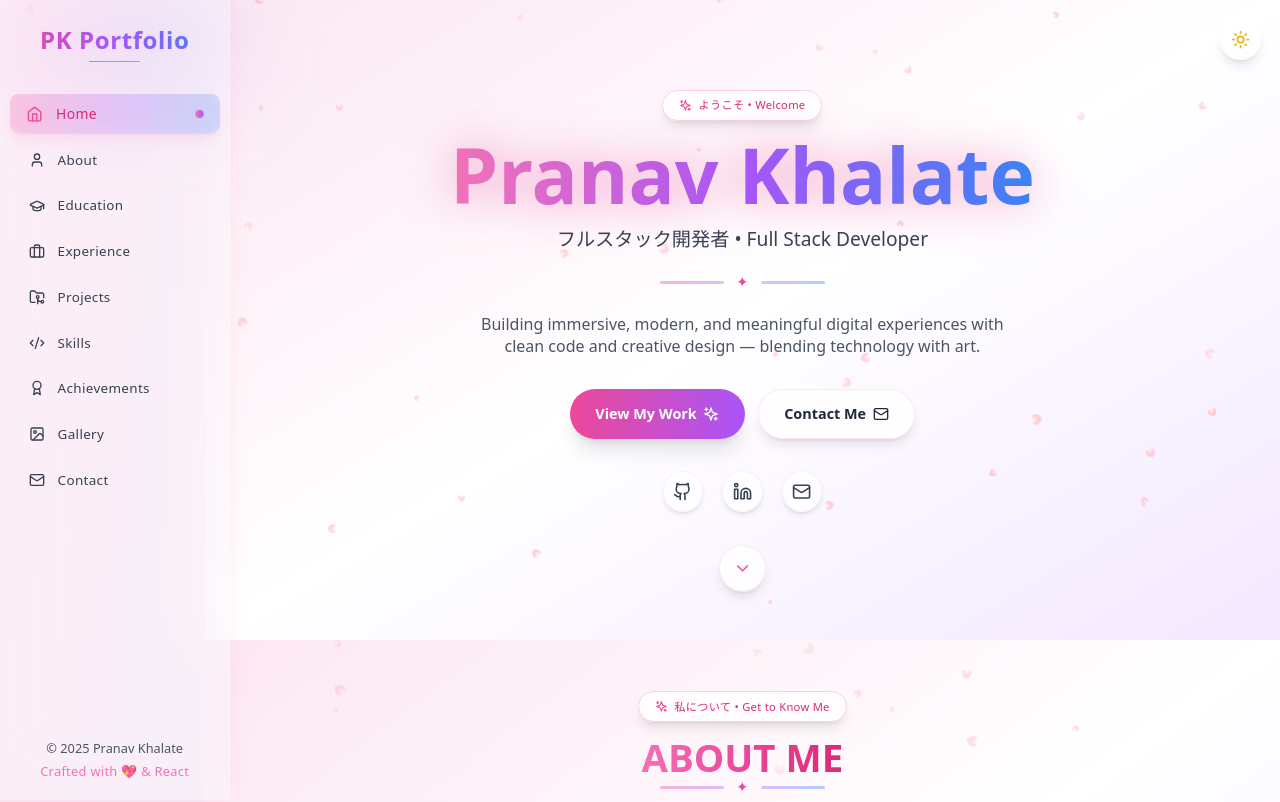
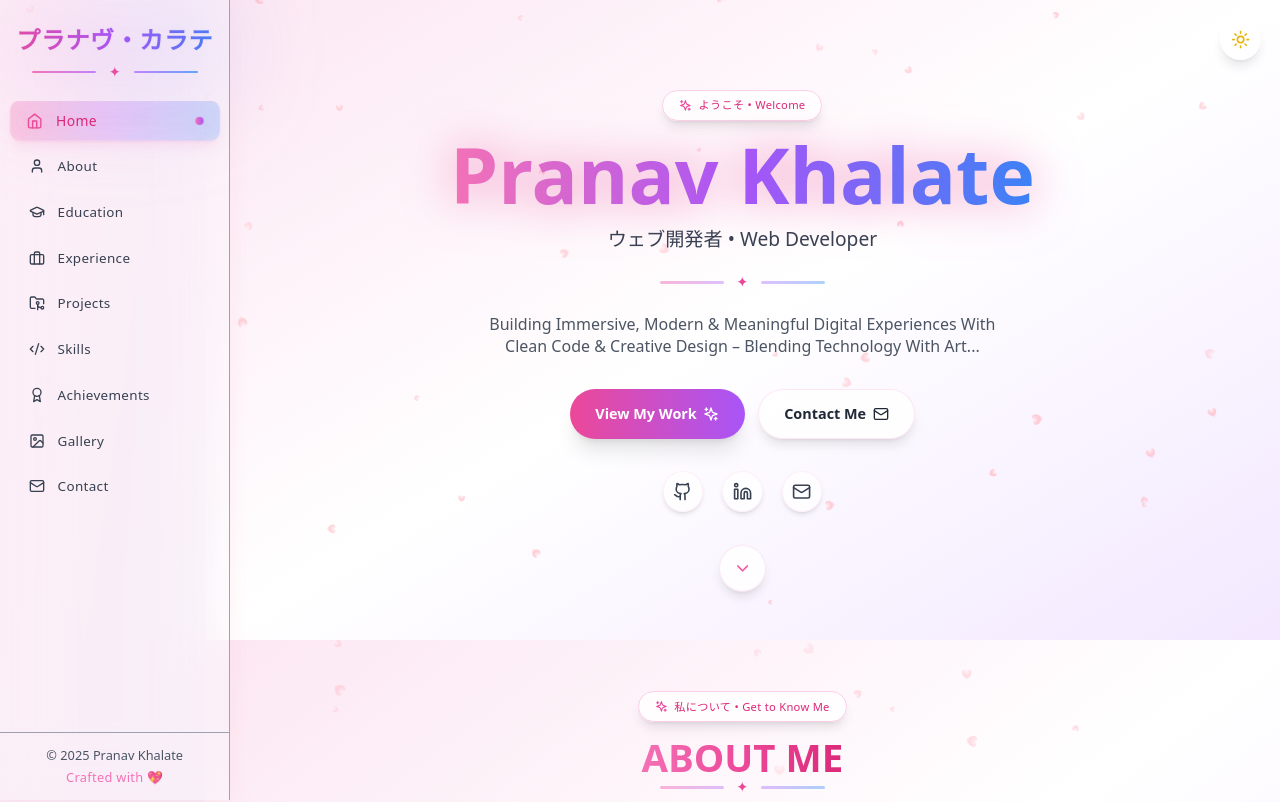
Before and after one commit to FrostByte-49/Portfolio_, a React (Vite) app: page / in a window 1280 px wide. Shown: the top 802 px of the page. Built offline with nearby package versions, Linux system fonts and the light colour scheme.

Commit message:
Fixed Issues
- Implemented Web3Forms For Contact Form
- Enhanced The Design Of Sidebar
- Improved Hero Section

```diff
--- a/src/components/Sidebar.tsx
+++ b/src/components/Sidebar.tsx
@@ -39,7 +39,7 @@ export default function Sidebar({ activeSection }: SidebarProps) {
   return (
     <aside
       className="fixed left-0 top-0 h-full w-72 bg-white/30 dark:bg-[#0d0b1e]/40
-                 backdrop-blur-2xl border-r border-white/20 dark:border-white/10
+                 backdrop-blur-2xl border-r border-gray-400 dark:border-white/10
                  shadow-[0_0_25px_rgba(255,182,193,0.2)] z-40 hidden lg:flex flex-col"
 
     >
@@ -47,9 +47,16 @@ export default function Sidebar({ activeSection }: SidebarProps) {
       <div className="py-8 text-center relative">
         <div className="absolute inset-0 bg-gradient-to-r from-pink-400/20 via-purple-400/20 to-blue-400/20 blur-3xl rounded-full animate-pulse" />
         <h2 className="relative text-3xl font-extrabold bg-gradient-to-r from-pink-500 via-purple-500 to-blue-500 bg-clip-text text-transparent tracking-wide drop-shadow-sm">
-          PK Portfolio
+          プラナヴ・カラテ
         </h2>
-        <div className="mt-2 mb-2 h-[2px] w-16 mx-auto bg-gradient-to-r from-pink-400 to-purple-400 rounded-full animate-pulse" />
+
+        {/* Line Animation */}
+        <div className="flex justify-center items-center gap-4 mt-2 mb-[-10px]">
+            <div className="h-0.5 w-20 bg-gradient-to-r from-pink-400 to-purple-400 rounded-full animate-pulse" />
+            <span className="text-lg text-pink-500 dark:text-purple-300 font-light">✦</span>
+            <div className="h-0.5 w-20 bg-gradient-to-r from-purple-400 to-blue-400 rounded-full animate-pulse animation-delay-500" />
+        </div>
+
       </div>
 
       {/* Navigation */}
@@ -91,10 +98,10 @@ export default function Sidebar({ activeSection }: SidebarProps) {
       </nav>
 
       {/* Footer Section */}
-      <div className="py-6 text-center text-s text-gray-600 dark:text-gray-400 border-t border-white/10">
+      <div className="py-4 text-center text-s text-gray-600 dark:text-gray-400 border-t border-gray-400">
         <p>© 2025 Pranav Khalate</p>
         <p className="text-[1rem] text-pink-400 mt-1 tracking-wide">
-          Crafted with 💖 & React
+          Crafted with 💖
         </p>
       </div>
     </aside>
--- a/src/components/sections/About.tsx
+++ b/src/components/sections/About.tsx
@@ -1,6 +1,6 @@
 import { Sparkles } from 'lucide-react';
 import { useEffect, useRef } from 'react';
-import profileImage from '../../assets/images/Me_.webp';
+import profileImage from '../../../public/assets/images/Me_.webp';
 
 export default function About() {
   const canvasRef = useRef<HTMLCanvasElement>(null);
--- a/src/components/sections/Experience.tsx
+++ b/src/components/sections/Experience.tsx
@@ -208,7 +208,7 @@ export default function Experience() {
                   style={{ animationDelay: `${index * 200}ms` }}
                 >
                   {/* Timeline Node */}
-                  <div className="absolute left-2 top-32 w-10 h-10 rounded-full bg-gradient-to-r from-pink-500 to-purple-500 flex items-center justify-center shadow-2xl shadow-purple-500/50 z-20 animate-pulse">
+                  <div className="absolute left-2 top-32 w-10 h-10 rounded-full bg-gradient-to-r from-pink-500 to-purple-500 flex items-center justify-center shadow-2xl shadow-purple-500/50 z-20">
                     <Briefcase className="w-4 h-4 text-white" />
                   </div>
 
--- a/src/components/sections/Gallery.tsx
+++ b/src/components/sections/Gallery.tsx
@@ -126,8 +126,8 @@ export default function Gallery() {
         <div className="text-center mt-16 animate-fade-in animation-delay-600">
           <div className="inline-flex items-center gap-3 px-6 py-3 bg-white/60 dark:bg-gray-800/60 backdrop-blur-lg rounded-full border border-pink-200/50 dark:border-purple-700/50">
             <Sparkles className="w-5 h-5 text-pink-500 dark:text-purple-400 animate-pulse" />
-            <p className="text-lg font-medium text-gray-700 dark:text-gray-300">
-              Every picture tells a story of innovation and creativity
+            <p className="text-lg font-medium text-gray-700 dark:text-gray-300 capitalize">
+              Each frame captures a story of innovation & creative brilliance
             </p>
             <Sparkles className="w-5 h-5 text-pink-500 dark:text-purple-400 animate-pulse" />
           </div>
--- a/src/components/sections/Hero.tsx
+++ b/src/components/sections/Hero.tsx
@@ -112,7 +112,7 @@ export default function Hero() {
           </h1>
 
           <p className="text-xl md:text-2xl text-gray-700 dark:text-gray-300 font-light mt-2">
-            フルスタック開発者 • Full Stack Developer
+            ウェブ開発者 • Web Developer
           </p>
         </div>
 
@@ -124,9 +124,9 @@ export default function Hero() {
         </div>
 
         {/* Tagline */}
-        <p className="text-lg md:text-xl text-gray-600 dark:text-gray-400 max-w-2xl mx-auto mt-6 leading-relaxed animate-slide-up">
-          Building immersive, modern, and meaningful digital experiences
-          with clean code and creative design — blending technology with art.
+        <p className="text-lg md:text-xl text-gray-600 dark:text-gray-400 max-w-2xl mx-auto mt-6 leading-relaxed animate-slide-up capitalize">
+          Building immersive, modern & meaningful digital experiences
+          with clean code & creative design – blending technology with art...
         </p>
 
         {/* Buttons */}
@@ -156,13 +156,15 @@ export default function Hero() {
         {/* Socials */}
         <div className="flex justify-center gap-6 mt-10 animate-fade-in animation-delay-400">
           {[
-            { icon: Github, href: '#', label: 'GitHub' },
-            { icon: Linkedin, href: '#', label: 'LinkedIn' },
-            { icon: Mail, href: '#', label: 'Email' },
+            { icon: Github, href: 'https://github.com/FrostByte-49', label: 'GitHub' },
+            { icon: Linkedin, href: 'https://www.linkedin.com/in/pranav-kh/', label: 'LinkedIn' },
+            { icon: Mail, href: 'mailto:pranav.kh25@gmail.com', label: 'Email' },
           ].map(({ icon: Icon, href, label }) => (
             <a
               key={label}
               href={href}
+              target="_blank"
+              rel="noreferrer noopener"
               className="group p-3 bg-white/70 dark:bg-gray-800/70 backdrop-blur-md border border-pink-200/30 dark:border-purple-700/30 rounded-full shadow-md hover:shadow-xl transform hover:scale-110 hover:bg-pink-50 dark:hover:bg-purple-900/30 transition-all duration-300"
               aria-label={label}
             >
--- a/src/components/sections/Projects.tsx
+++ b/src/components/sections/Projects.tsx
@@ -38,7 +38,7 @@ const projectsData = [
     description: 'A dynamic personal portfolio showcasing projects, experience, and achievements.',
     longDescription: `A modern, fully responsive developer portfolio crafted to highlight projects, internships, open-source contributions, and personal achievements. Designed with a minimalist aesthetic and smooth animations, it offers an engaging browsing experience with sections like About, Projects, Experience, and Contact. Built with React, TypeScript, and TailwindCSS, the website reflects both technical proficiency and attention to design detail.`,
     tech: ['React', 'TypeScript', 'TailwindCSS', 'Framer Motion', 'Lucide React'],
-    image: 'https://images.pexels.com/photos/1181671/pexels-photo-1181671.jpeg?auto=compress&cs=tinysrgb&w=600',
+    image: 'https://res.cloudinary.com/dhn92qb61/image/upload/v1762707726/Screenshot_2025-11-09_222709_ykpr3m.png',
     github: 'https://github.com/FrostByte-49/Portfolio_',
     demo: '#',
   },
--- a/src/components/sections/Skills.tsx
+++ b/src/components/sections/Skills.tsx
@@ -208,7 +208,7 @@ export default function Skills() {
           <div className="inline-flex items-center gap-3 px-6 py-3 bg-white/60 dark:bg-gray-800/60 backdrop-blur-lg rounded-full border border-pink-200/50 dark:border-purple-700/50">
             <Sparkles className="w-5 h-5 text-pink-500 dark:text-purple-400 animate-pulse" />
             <p className="text-lg font-medium text-gray-700 dark:text-gray-300 capitalize">
-              Learning isn’t a phase - it’s my process.
+              Learning isn’t a phase - it’s my process
             </p>
             <Sparkles className="w-5 h-5 text-pink-500 dark:text-purple-400 animate-pulse" />
           </div>
```
Also changed, not shown: src/components/sections/Achievements.tsx (+4 -4 lines), src/components/sections/Contact.tsx (+8 -8 lines), 1 other file (tests, documents, lock files or other folders).
